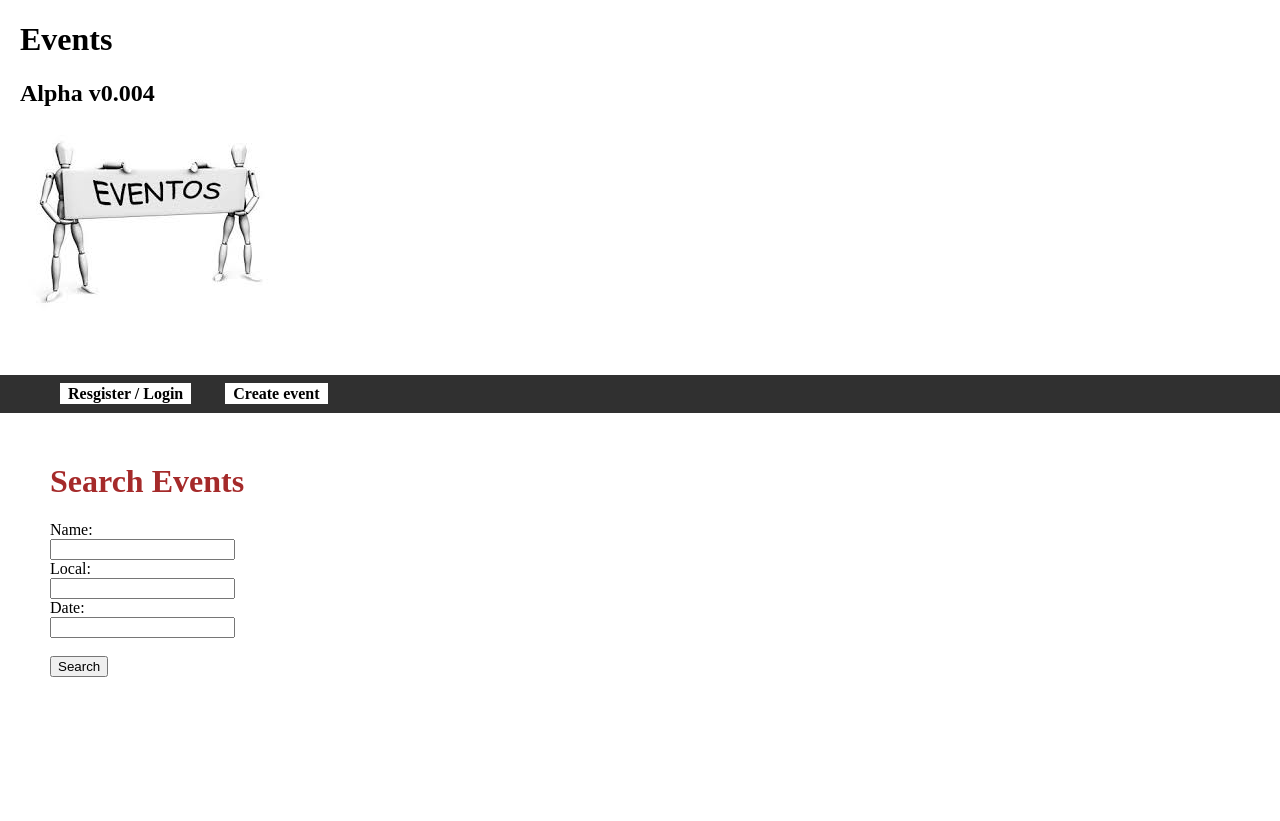
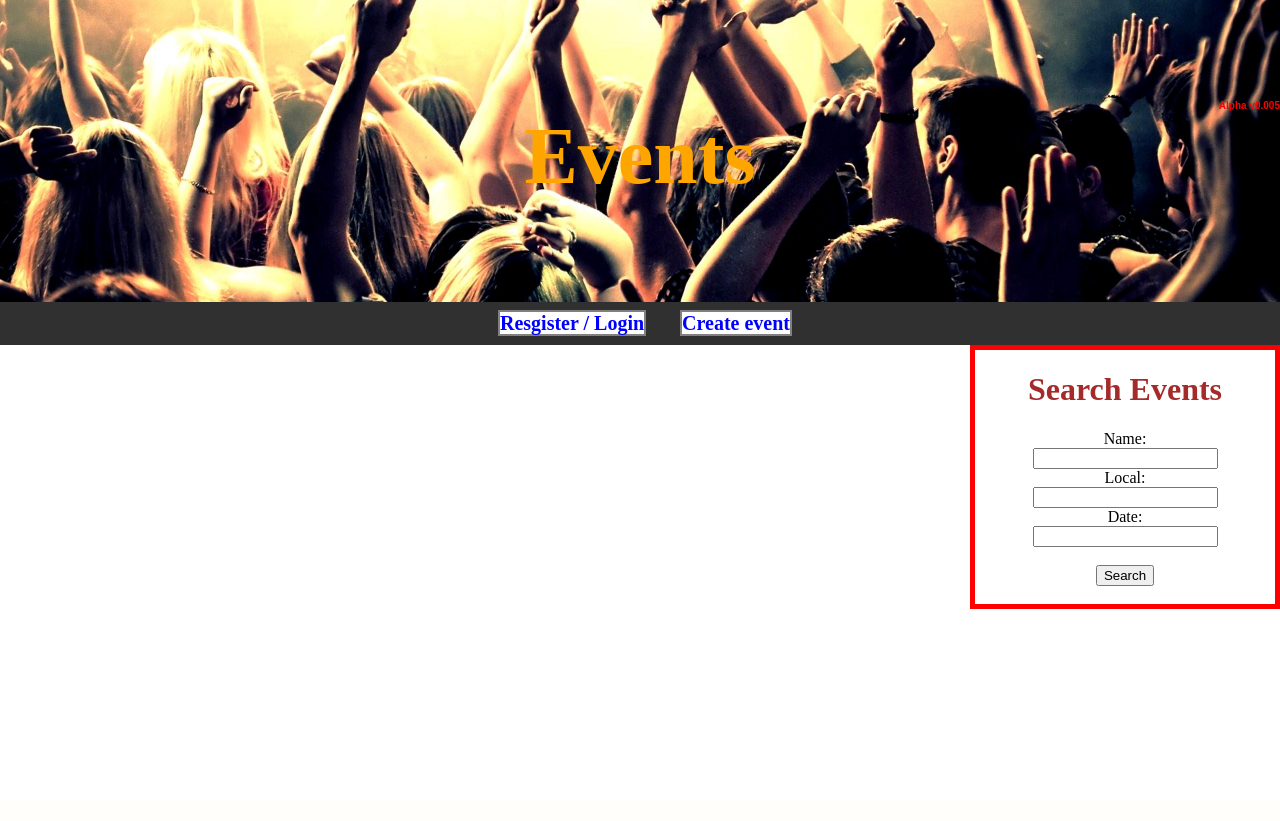
Before and after one commit to joaoDavidGB/LTWprojeto, a PHP site: page /site.html in a window 1280 px wide. After the commit the page ends 609 px from the top, so only its background shows below. Run offline with PHP 8.4, Linux system fonts and the light colour scheme.

Commit message:
alterações todas fagotes no site.css v0.005

```diff
--- a/site.css
+++ b/site.css
@@ -6,36 +6,55 @@ html, body {
 }
 
 #header{
-	margin-top:0px;
-	background-color: white;
+	background-image: url("event_bkg.jpg");
+	background-repeat: no-repeat;
+	background-size: cover;
+    background-position: center;
+
 	font-family: serif;
 	color: black;
-	padding-left: 20px;
+	padding-top: 100px;
+	padding-bottom: 100px;
+	text-align: center;
 }
+
+#header h1{
+	color: orange;
+	font-family: serif;
+	font-size: 80px;
+	font-weight: 900;
+    text-align: center;
+    margin: 0px
+}
+
+#header h2{
+	margin: 0px;
+	color: red;
+	font-family: sans-serif;
+	font-size: 10px;
+    text-align: right;
+}
+
 
 #menu{
 	background-color: #303030;
+	text-align: center;
+	padding-top:10px;
+	padding-bottom:10px;
 }
 
 #menu ul{
-	margin: 50px;
-	padding-top: 10px;
-	padding-bottom: 10px;
-	padding-left: 10px;
-	padding-right: 100px;
+	margin: 0px;
 }
 
 #menu a{
 	background-color: white;
-	padding-left: 8px;
-	padding-right: 8px;
-	padding-top: 2px;
-	padding-bottom: 2px;
 	text-decoration: none;
-	color: black;
+	color: blue;
 	margin-right: 30px;
+	font-size: 20px;
 	font-weight: 600;
-	border: 10px;
+	border: 2px solid grey;
 }
 
 #menu li{
@@ -43,7 +62,10 @@ html, body {
 }
 
 #procurar_eventos{
-	padding-left: 50px;
+	border: 5px solid red;
+	text-align: center;
+	width: 300px;
+	float: right
 }
 #procurar_eventos h1{
 	color: brown;
--- a/site.html
+++ b/site.html
@@ -9,9 +9,8 @@
 
 	<body bgcolor="white">
 		<div id="header">
+			<h2>Alpha v0.005</h2>
 			<h1>Events</h1>
-			<h2>Alpha v0.004</h2>
-			<img src="eventos.jpg" alt="logoEventos">
 		</div>
 		<div id="menu">
 			<ul>
@@ -33,7 +32,7 @@
 					<option value="This month">
 					<option value="Ever">
 				</datalist>
-			<br><br><input type="submit" value="Search">
+			<br><br><input type="submit" value="Search"><br><br>
 		</form>
 		</div>
 	</body>
```
Also changed, not shown: event_bkg.jpg (added).
